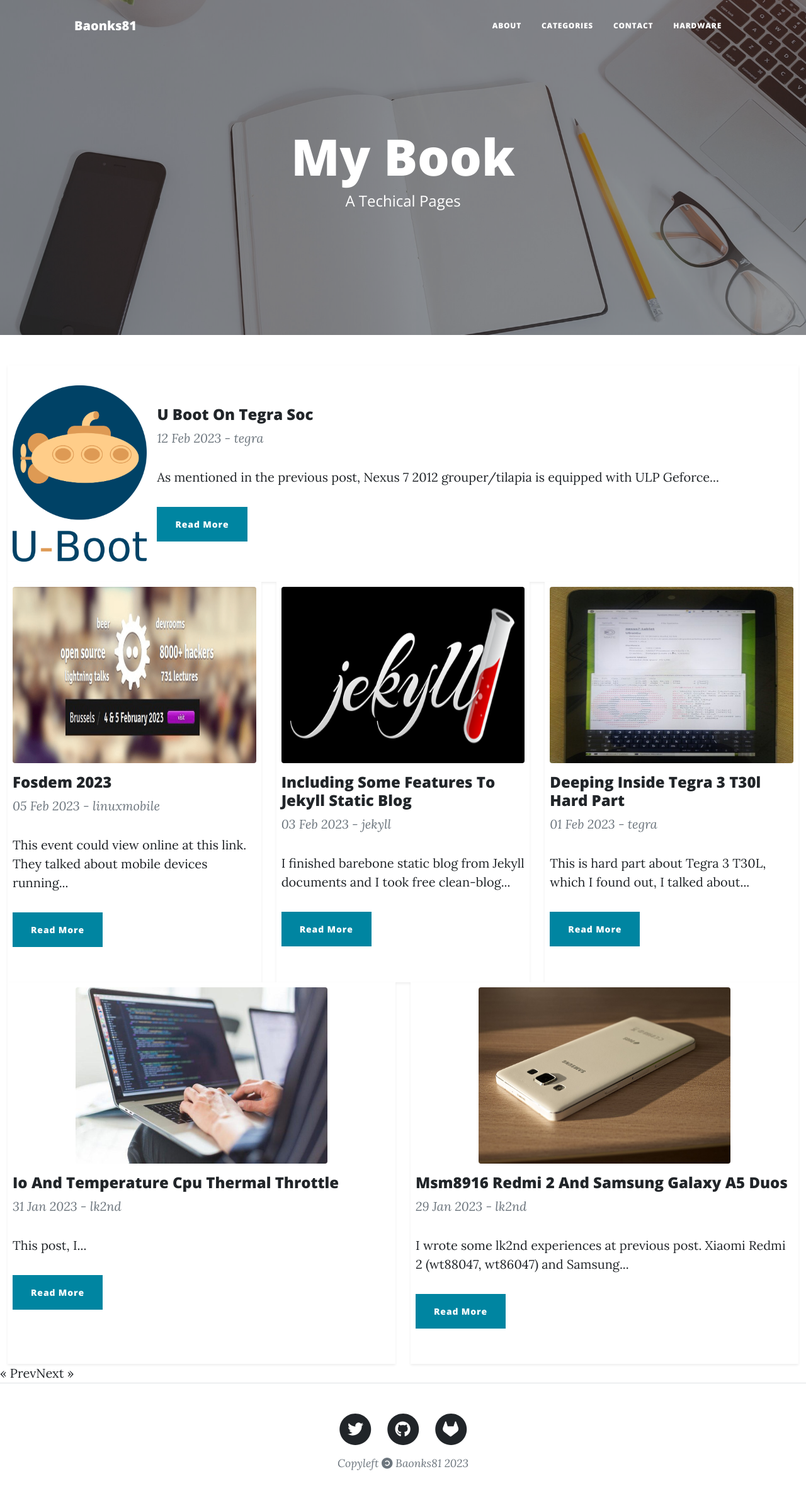
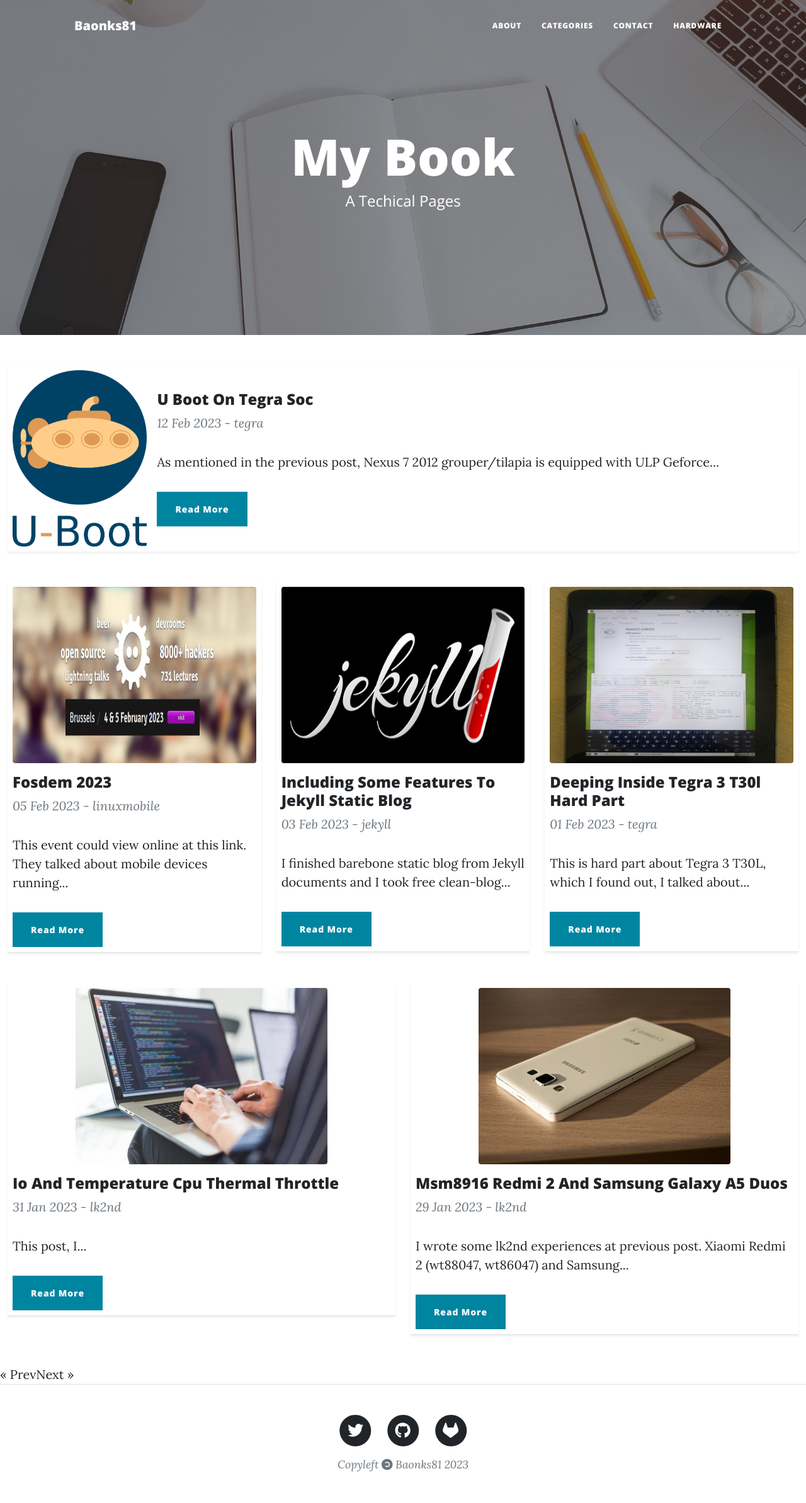
Before and after one commit to Baonks81/baonks81.github.io, a Jekyll site: the page built from index.html, in a window 1280 px wide. Shown: the whole page at 63% size. Built offline with Jekyll 4.4.1, drawn with Linux system fonts in a browser that asks for light colours; nearby versions of some CDN libraries; library files that are not in the unit come from our copies; the list of posts is cut into pages by our own code.

Commit message:
Update index.html

```diff
--- a/index.html
+++ b/index.html
@@ -10,14 +10,14 @@
          {% for post in paginator.posts %}
             {% if forloop.index == 1 %}
                  <div class="col col-12 col-xs-12 col-sm-6 col-md-6 col-lg-12 col-xl-12 col-xxl-12">
-                    <div class="card mb-5 shadow-sm h-100 w-100 flex-lg-row flex-xl-row flex-xxl-row d-flex align-items-center">
+                    <div class="card mb-5 shadow-sm border-bottom-3 flex-lg-row flex-xl-row flex-xxl-row d-flex align-items-center">
             {% else %}
                {% if forloop.index > 4 %}
                     <div class="col col-12 col-xs-12 col-sm-6 col-md-6 col-lg-6 col-xl-6 col-xxl-6">
-                       <div class="card mb-5 shadow-sm h-100 w-100">
+                       <div class="card mb-5 shadow-sm border-bottom">
                {% else %}
                     <div class="col col-12 col-xs-12 col-sm-6 col-md-6 col-lg-4 col-xl-4 col-xxl-4">
-                       <div class="card mb-5 shadow-sm h-100 w-100">
+                       <div class="card mb-5 shadow-sm border-bottom">
                {% endif %}
 
             {% endif %}
```
